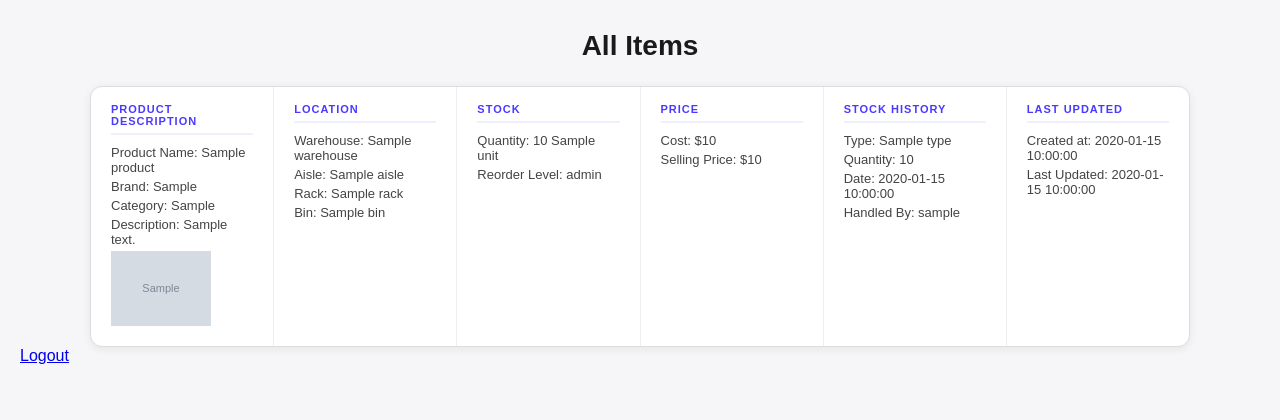
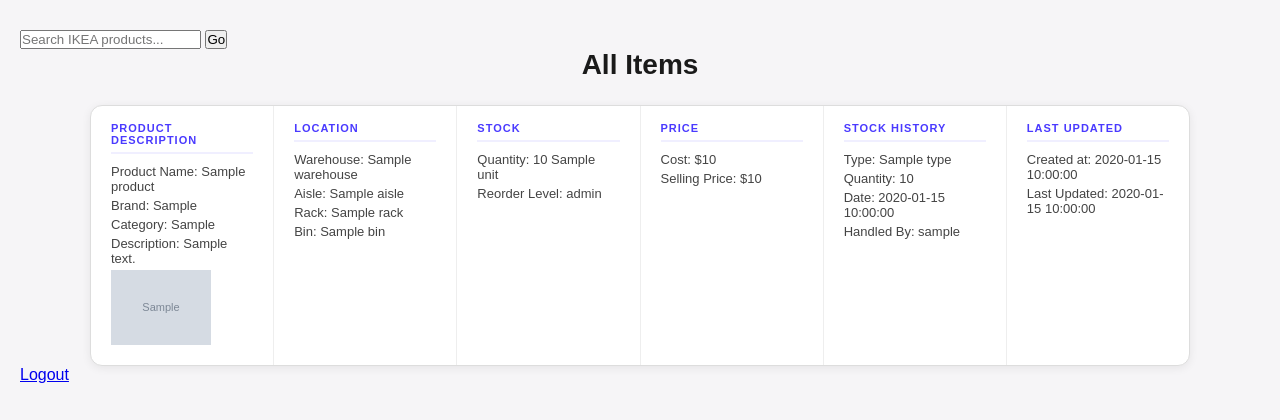
Before and after one commit to helebods/Supposedly-IKEA, a Flask app: page /all_items in a window 1280 px wide. Shown: the top 420 px of the page. Run offline with Flask 3, Linux system fonts and the light colour scheme; the visitor is signed in with stand-in values (Sample User, id 1); grey boxes marked "Sample" are stand-in pictures; a database or web service that is not in the repository returns one stand-in record (values such as "Sample title").

Commit message:
haileyVer but with search that kind of works?

```diff
--- a/app/ikea_db/mongodb.py
+++ b/app/ikea_db/mongodb.py
@@ -242,3 +242,8 @@ def find_by_brand(item_name, brand):
             return list(mongo.db["items"].find({"product.Product_Name": item_name, "product.Product_Brand": brand}))
     except Exception as e:
         return False
+
+#search function
+def search_items(user_input):
+    query = {"product.Product_Name": {"$regex": user_input, "$options": "i"}}
+    return list(mongo.db["items"].find(query))
--- a/app/routes.py
+++ b/app/routes.py
@@ -2,7 +2,7 @@ import uuid
 import os
 from flask import Blueprint, current_app, render_template, request, redirect, url_for, session
 from . import mongo
-from .ikea_db.mongodb import add_user, get_all_items, insert_product, delete_One_Item, update_One_Item, login_user, count_total_items, count_per_category, count_per_name
+from .ikea_db.mongodb import add_user, get_all_items, insert_product, delete_One_Item, update_One_Item, login_user, count_total_items, count_per_category, count_per_name, search_items
 from werkzeug.utils import secure_filename
 from bson import ObjectId
 
@@ -164,3 +164,13 @@ def count_all_items():
 def per_category_count():
     item_category_count = count_per_category()
     return render_template("all_items.html", item_category_count=item_category_count)
+
+#seacrh
+@main.route('/search')
+def search():
+    user_input = request.args.get('q')
+    if not user_input:
+        return redirect(url_for('main.all_items'))
+
+    results = search_items(user_input)
+    return render_template('all_items.html', items=results)
--- a/app/templates/all_items.html
+++ b/app/templates/all_items.html
@@ -10,6 +10,18 @@
     <title>All Items</title>
   </head>
   <body>
+    <div class="search-container">
+      <form action="/search" method="GET">
+        <input
+          type="text"
+          class="search-input"
+          name="q"
+          placeholder="Search IKEA products..."
+          value="{{ request.args.get('q', '') }}"
+          />
+        <button type="submit" class="search-btn">Go</button>
+      </form>
+    </div>
     <h1>All Items</h1>
 
     <ul>
```
Also changed, not shown: app/static/uploads/4f8e7501-46c3-4fa9-8290-492fb1e06533_Screenshot_2026-01-22_114812.png (added).
